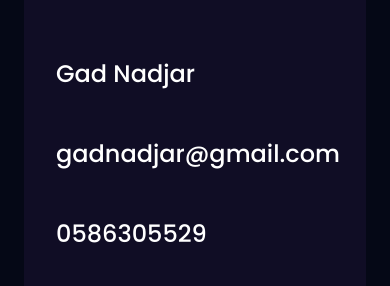
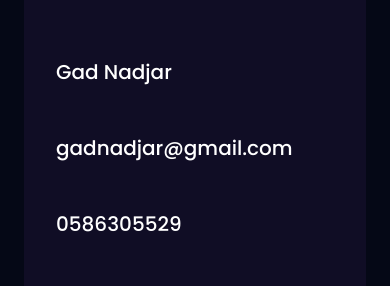
Before and after one commit to Gadnadj/3D_Portofolio, a React (Vite) app: page / in a window 390 px wide. Shown: the part 8875-9161 px from the top of the page. Built offline with nearby package versions, Linux system fonts and the light colour scheme.

Commit message:
fix text

```diff
--- a/src/components/Contact.jsx
+++ b/src/components/Contact.jsx
@@ -81,17 +81,17 @@ const Contact = () => {
           className='mt-12 flex flex-col gap-8'
         >
           <label className='flex flex-col'>
-            <span className='text-white font-medium text-2xl mb-4'>
+            <span className='text-white font-medium text-2xl mb-4 text-xl sm:text-2xl'>
               Gad Nadjar
             </span>
           </label>
           <label className='flex flex-col'>
-            <span className='text-white text-2xl font-medium mb-4'>
+            <span className='text-white text-2xl font-medium mb-4 text-xl sm:text-2xl'>
               gadnadjar@gmail.com
             </span>
           </label>
           <label className='flex flex-col'>
-            <span className='text-white font-medium text-2xl mb-4'>
+            <span className='text-white font-medium text-2xl mb-4 text-xl sm:text-2xl '>
               0586305529
             </span>
           </label>
```
